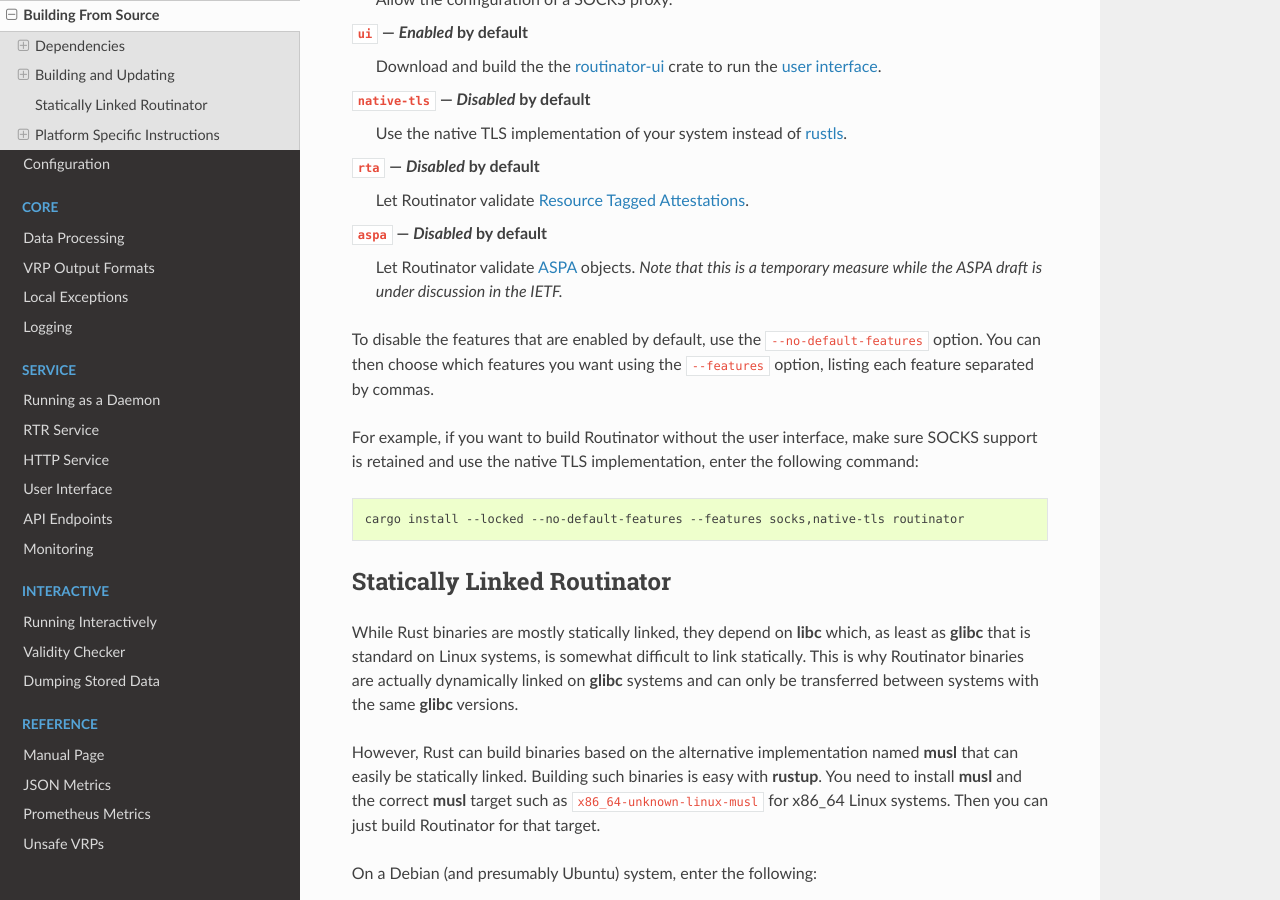
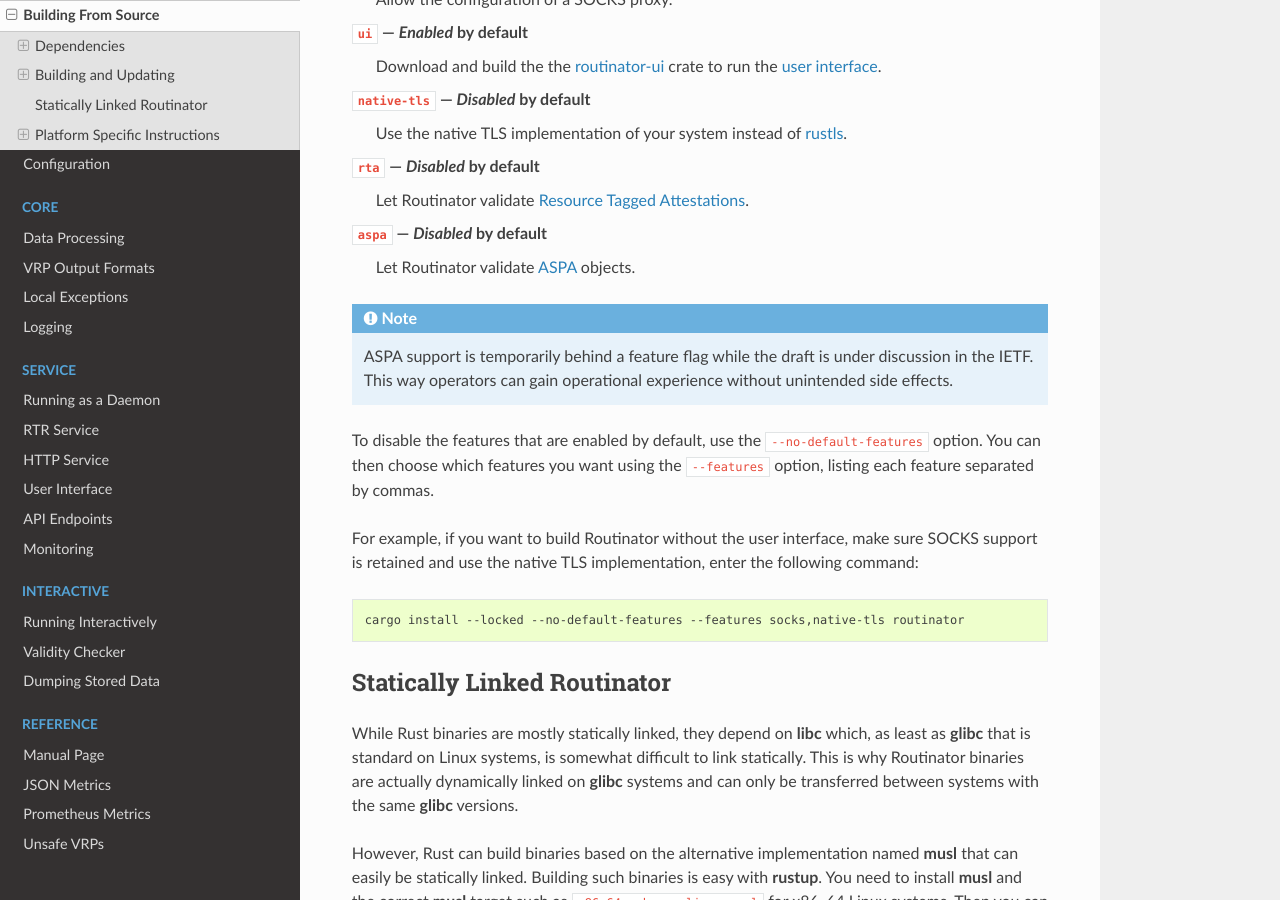
Before and after one commit to NLnetLabs/routinator, a Sphinx documentation site: the page built from doc/manual/source/building.rst, in a window 1280 px wide and 900 px high, scrolled down 2773 px. Built offline with Sphinx 7.4.7 and the Read the Docs theme 2.0.0, drawn with Linux system fonts in a browser that asks for light colours.

Commit message:
Clarify ASPA note

```diff
--- a/doc/manual/source/building.rst
+++ b/doc/manual/source/building.rst
@@ -155,9 +155,13 @@
     Let Routinator validate :ref:`advanced-features:Resource Tagged
     Attestations`.
 ``aspa`` —  *Disabled* by default
-    Let Routinator validate :ref:`advanced-features:ASPA` objects. *Note that
-    this is a temporary measure while the ASPA draft is under discussion in
-    the IETF.*
+    Let Routinator validate :ref:`advanced-features:ASPA` objects.
+
+.. note::
+
+   ASPA support is temporarily behind a feature flag while the draft is under
+   discussion in the IETF. This way operators can gain operational experience
+   without unintended side effects.
 
 To disable the features that are enabled by default, use the
 ``--no-default-features`` option. You can then choose which features you want
```
